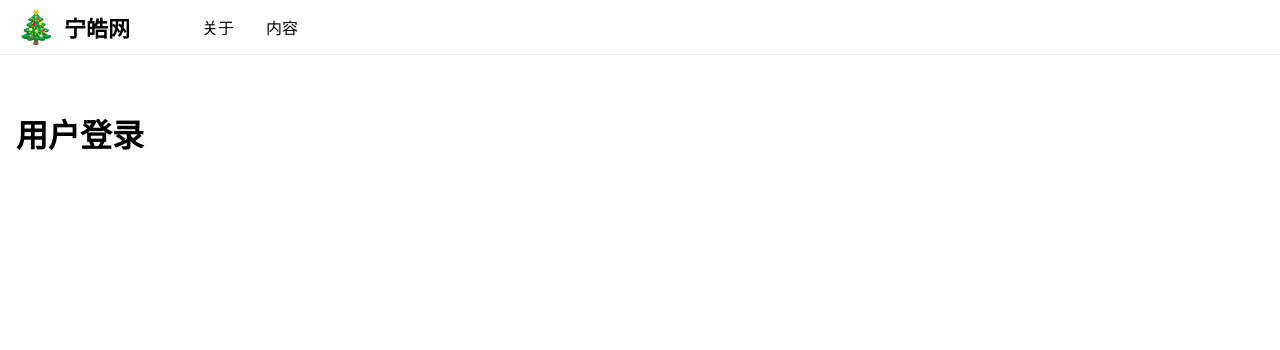
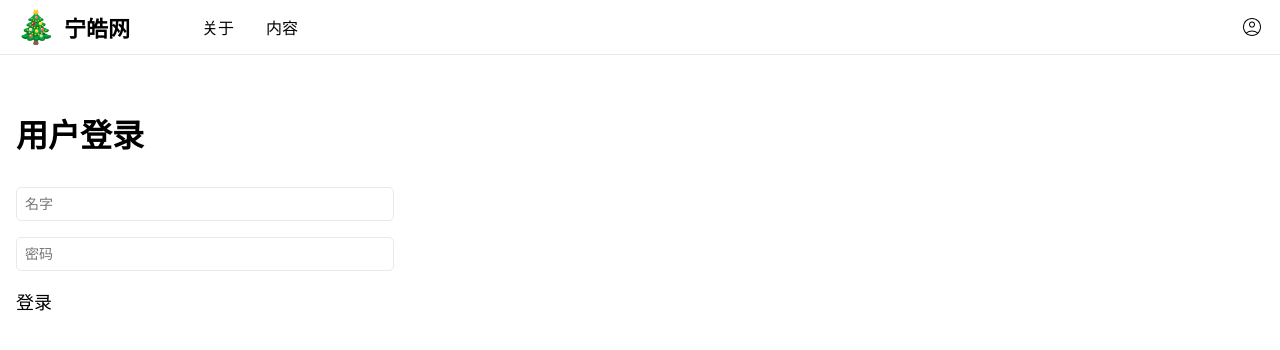
Before and after one commit to HuangKai/ninghao-nuxt, a Nuxt app: page /login in a window 1280 px wide. Shown: the top 350 px of the page. Built offline with nearby package versions, Linux system fonts and the light colour scheme.

Commit message:
nuxtjs-w22-04-01-01-在 Nuxt 应用里定义登录页面组件

```diff
--- a/layouts/default.vue
+++ b/layouts/default.vue
@@ -8,6 +8,13 @@
         <div><NuxtLink to="/about">关于</NuxtLink></div>
         <div><NuxtLink to="/posts">内容</NuxtLink></div>
       </nav>
+      <div>
+        <div>
+          <NuxtLink to="/login">
+            <img src="/icons/account.svg" alt="登录" />
+          </NuxtLink>
+        </div>
+      </div>
     </header>
     <main>
       <slot></slot>
--- a/pages/login.vue
+++ b/pages/login.vue
@@ -1,5 +1,36 @@
 <template>
   <div>
     <h1>用户登录</h1>
+    <form @submit.prevent>
+      <div>
+        <input
+          type="text"
+          autocomplete="username"
+          placeholder="名字"
+          v-model="name"
+        />
+      </div>
+      <div>
+        <input
+          type="password"
+          autocomplete="current-password"
+          placeholder="密码"
+          v-model="password"
+        />
+      </div>
+      <div class="primary" @click="login">登录</div>
+    </form>
   </div>
 </template>
+
+<script setup lang="ts">
+useHead({ title: '登录' });
+
+const name = ref('');
+const password = ref('');
+
+const login = () => {
+  console.log('name', name.value);
+  console.log('password', password.value);
+};
+</script>
```
Also changed, not shown: public/icons/account.svg (added).
